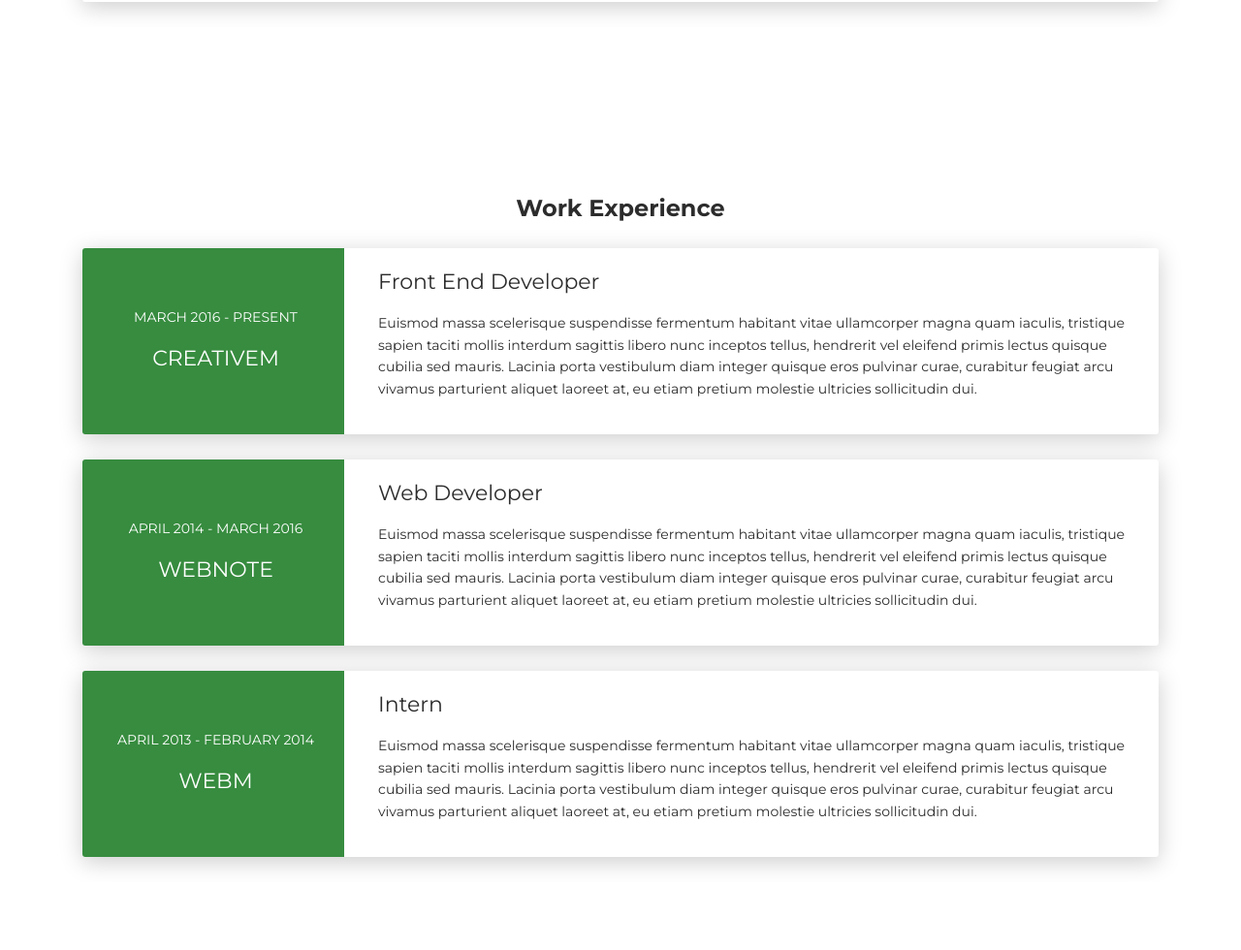
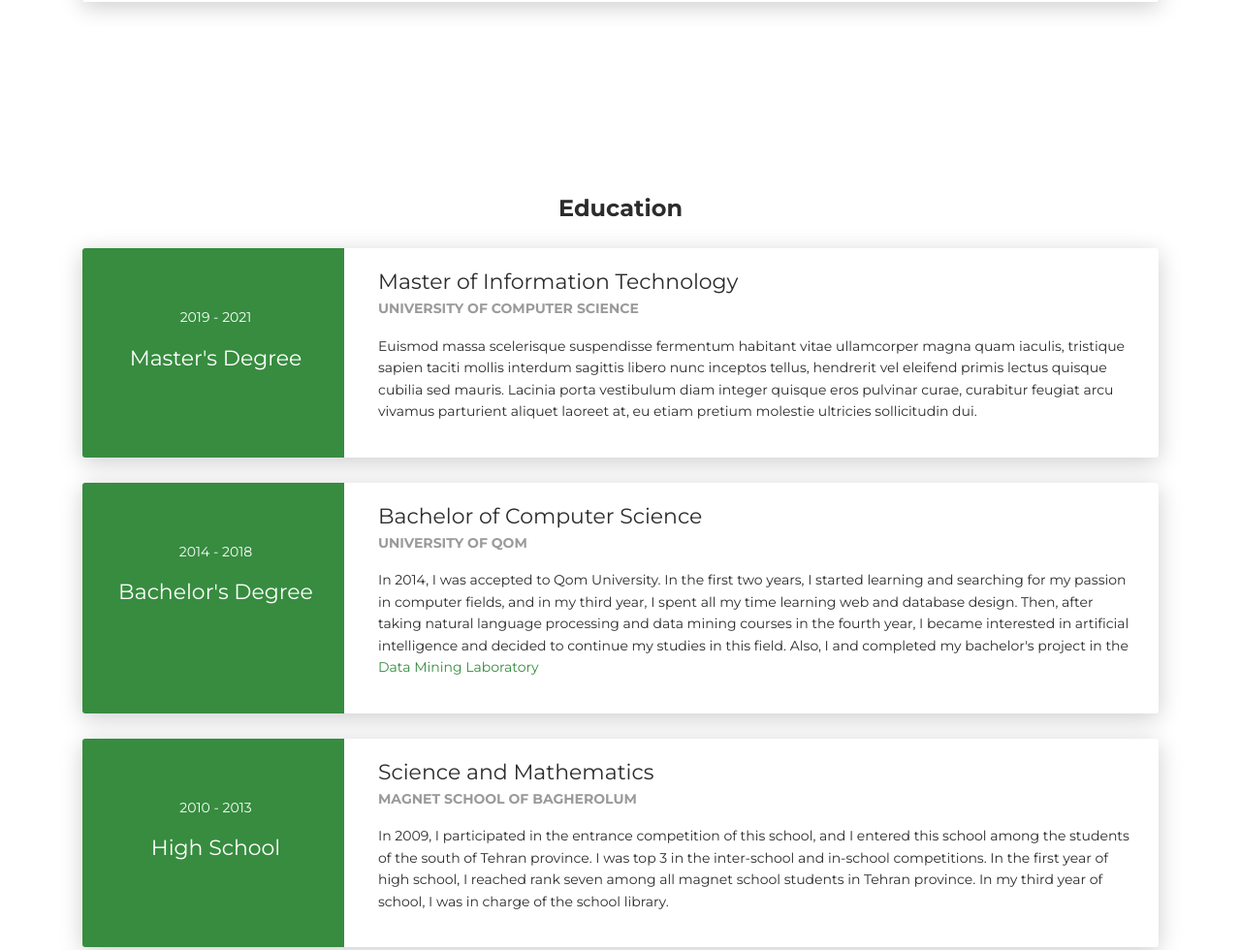
Before and after one commit to saeedizade/saeedizade1.github.io, a plain HTML site: page index.html in a window 1280 px wide. Shown: the part 1300-2280 px from the top of the page at 97% size. Drawn offline with Linux system fonts and the light colour scheme.

Commit message:
Update index.html

```diff
--- a/index.html
+++ b/index.html
@@ -4,7 +4,7 @@
     <meta charset="UTF-8">
     <meta http-equiv="X-UA-Compatible" content="IE=edge">
     <meta name="viewport" content="width=device-width, initial-scale=1">
-    <title>Creative CV</title>
+    <title>Mohammad Javad Saeedizade</title>
     <link href="https://fonts.googleapis.com/css?family=Montserrat:400,700,200" rel="stylesheet">
     <link href="https://maxcdn.bootstrapcdn.com/font-awesome/latest/css/font-awesome.min.css" rel="stylesheet">
     <link href="css/aos.css?ver=1.1.0" rel="stylesheet">
@@ -19,7 +19,7 @@
         /* a:link {
           color: rgb(0, 0, 0);
           background-color: transparent;
-          text-desscoration: none;
+          text-decoration: none;
         } */
       </style>
     </noscript>
@@ -298,7 +298,7 @@
     </div> -->
   </div>
 </div>
-<div class="section" id="experience">
+<!-- <div class="section" id="experience">
   <div class="container cc-experience">
     <div class="h4 text-center mb-4 title">Work Experience</div>
     <div class="card">
@@ -350,7 +350,7 @@
       </div>
     </div>
   </div>
-</div>
+</div> -->
 <div class="section" id="education">
   <div class="container cc-education">
     <div class="h4 text-center mb-4 title">Education</div>
@@ -358,7 +358,7 @@
       <div class="row">
         <div class="col-md-3 bg-primary" data-aos="fade-right" data-aos-offset="50" data-aos-duration="500">
           <div class="card-body cc-education-header">
-            <p>2013 - 2015</p>
+            <p>2019 - 2021</p>
             <div class="h5">Master's Degree</div>
           </div>
         </div>
@@ -375,15 +375,20 @@
       <div class="row">
         <div class="col-md-3 bg-primary" data-aos="fade-right" data-aos-offset="50" data-aos-duration="500">
           <div class="card-body cc-education-header">
-            <p>2009 - 2013</p>
+            <p>2014 - 2018</p>
             <div class="h5">Bachelor's Degree</div>
           </div>
         </div>
         <div class="col-md-9" data-aos="fade-left" data-aos-offset="50" data-aos-duration="500">
           <div class="card-body">
             <div class="h5">Bachelor of Computer Science</div>
-            <p class="category">University of Computer Science</p>
-            <p>Euismod massa scelerisque suspendisse fermentum habitant vitae ullamcorper magna quam iaculis, tristique sapien taciti mollis interdum sagittis libero nunc inceptos tellus, hendrerit vel eleifend primis lectus quisque cubilia sed mauris. Lacinia porta vestibulum diam integer quisque eros pulvinar curae, curabitur feugiat arcu vivamus parturient aliquet laoreet at, eu etiam pretium molestie ultricies sollicitudin dui.</p>
+            <p class="category">University of Qom</p>
+            <p>In 2014, I was accepted to Qom University.
+              In the first two years, I started learning and searching for my passion in computer fields,
+               and in my third year, I spent all my time learning web and database design.
+               Then, after taking natural language processing and data mining courses in the fourth year,
+               I became interested in artificial intelligence and decided to continue my studies in this field. Also,
+              I and completed my bachelor's project in the <a href="http://dml.qom.ac.ir/">Data Mining Laboratory</a></p>
           </div>
         </div>
       </div>
@@ -392,22 +397,22 @@
       <div class="row">
         <div class="col-md-3 bg-primary" data-aos="fade-right" data-aos-offset="50" data-aos-duration="500">
           <div class="card-body cc-education-header">
-            <p>2007 - 2009</p>
+            <p>2010 - 2013</p>
             <div class="h5">High School</div>
           </div>
         </div>
         <div class="col-md-9" data-aos="fade-left" data-aos-offset="50" data-aos-duration="500">
           <div class="card-body">
             <div class="h5">Science and Mathematics</div>
-            <p class="category">School of Secondary board</p>
-            <p>Euismod massa scelerisque suspendisse fermentum habitant vitae ullamcorper magna quam iaculis, tristique sapien taciti mollis interdum sagittis libero nunc inceptos tellus, hendrerit vel eleifend primis lectus quisque cubilia sed mauris. Lacinia porta vestibulum diam integer quisque eros pulvinar curae, curabitur feugiat arcu vivamus parturient aliquet laoreet at, eu etiam pretium molestie ultricies sollicitudin dui.</p>
+            <p class="category">Magnet school of Bagherolum</p>
+            <p>In 2009, I participated in the entrance competition of this school, and I entered this school among the students of the south of Tehran province. I was top 3 in the inter-school and in-school competitions. In the first year of high school, I reached rank seven among all magnet school students in Tehran province. In my third year of school, I was in charge of the school library.  </p>
           </div>
         </div>
       </div>
     </div>
   </div>
 </div>
-<div class="section" id="reference">
+<!-- <div class="section" id="reference">
   <div class="container cc-reference">
     <div class="h4 mb-4 text-center title">References</div>
     <div class="card" data-aos="zoom-in">
@@ -455,7 +460,7 @@
       </div>
     </div>
   </div>
-</div>
+</div> -->
 <div class="section" id="contact">
   <div class="cc-contact-information" style="background-image: url('images/staticmap.png')">
     <div class="container">
```
